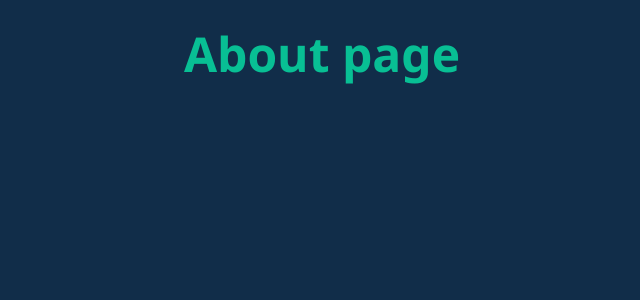
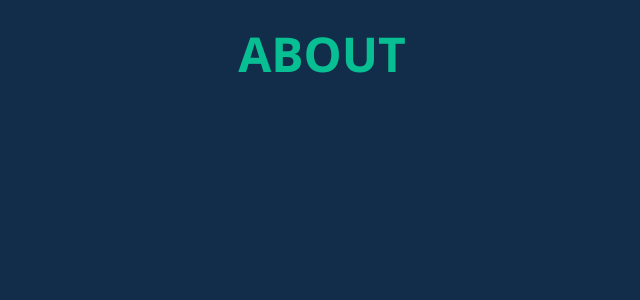
Before and after one commit to Waldemar-00/react-again, a React (Create React App) app in the folder 26-react-router/: page /about in a window 1280 px wide. Shown: the top 300 px of the page, without its empty margins (318-958 px from the left). Built offline with nearby package versions, Linux system fonts and the light colour scheme.

Commit message:
Created four components.

```diff
--- a/26-react-router/src/App.js
+++ b/26-react-router/src/App.js
@@ -1,5 +1,9 @@
 import { BrowserRouter, Routes, Route } from 'react-router-dom'
 import './App.css'
+import Home from './components/Home'
+import About from './components/About'
+import Contacts from './components/Contacts'
+import NotFound404 from './components/NotFound404'
 
 function App() {
   return (
@@ -8,19 +12,19 @@ function App() {
         <Routes>
           <Route
             path='/'
-            element={<h1>Home page</h1>}
+            element={<Home />}
           />
           <Route
             path='about'
-            element={<h2>About page</h2>}
+            element={<About />}
           />
           <Route
             path='contacts'
-            element={<h2>Contacts page</h2>}
+            element={<Contacts />}
           />
           <Route
             path='*'
-            element={<h2>Not found 404</h2>}
+            element={<NotFound404 />}
           />
         </Routes>
       </div>
--- /dev/null
+++ b/26-react-router/src/components/About.js
@@ -0,0 +1,2 @@
+const About = () => <h2>ABOUT</h2>
+export default About
--- /dev/null
+++ b/26-react-router/src/components/Contacts.js
@@ -0,0 +1,2 @@
+const Contacts = () => <h2>Contacts</h2>
+export default Contacts
--- /dev/null
+++ b/26-react-router/src/components/Home.js
@@ -0,0 +1,2 @@
+const Home = () => <h1>HOME</h1>
+export default Home
--- /dev/null
+++ b/26-react-router/src/components/NotFound404.js
@@ -0,0 +1,2 @@
+const NotFound404 = () => <h2>404</h2>
+export default NotFound404
```
